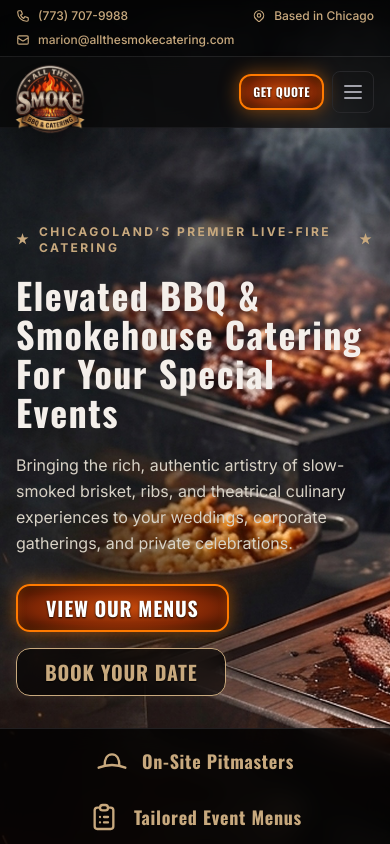
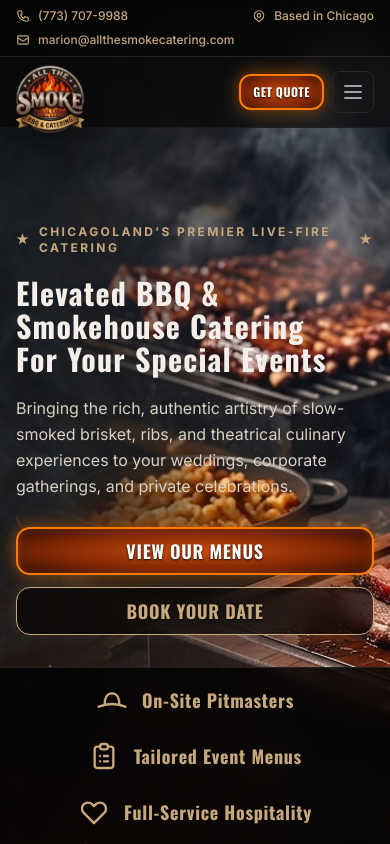
Before and after one commit to silverfox67/allthesmokecatering, a Next.js app: page / in a window 390 px wide. Shown: the top 844 px of the page. Built offline with nearby package versions, Linux system fonts and the light colour scheme; no server answers.

Commit message:
feat(mobile): optimize hero headline and full-width mobile action ctas

```diff
--- a/src/components/home/Hero.tsx
+++ b/src/components/home/Hero.tsx
@@ -253,7 +253,7 @@
           </p>
 
           {/* Main Headline */}
-          <h1 className="font-display font-bold text-4xl sm:text-5xl lg:text-6xl text-[#F4EFEA] tracking-tight leading-[1.08]">
+          <h1 className="font-display font-bold text-3xl sm:text-5xl lg:text-6xl text-[#F4EFEA] tracking-tight leading-[1.1]">
             <span className="block">Elevated BBQ &amp;</span>
             <span className="block">Smokehouse Catering</span>
             <span className="block">For Your Special Events</span>
@@ -266,17 +266,17 @@
           </p>
 
           {/* Action CTAs */}
-          <div className="pt-2 flex flex-wrap items-center gap-4">
+          <div className="pt-2 flex flex-col sm:flex-row items-stretch sm:items-center gap-3 sm:gap-4 w-full sm:w-auto">
             <a
               href="#packages"
-              className="inline-flex h-[48px] px-7 items-center justify-center rounded-[14px] bg-[radial-gradient(ellipse_at_center,_#C84A0A_0%,_#7E2605_60%,_#2A0D02_100%)] border-2 border-[#FF7A00] shadow-[0_0_18px_rgba(255,122,0,0.5),_inset_0_0_8px_rgba(255,122,0,0.25)] font-display text-xl sm:text-2xl font-bold tracking-wider text-white uppercase [text-shadow:_0_1px_2px_rgba(0,0,0,0.9)] transition-all hover:scale-[1.02] active:scale-[0.98] cursor-pointer"
+              className="w-full sm:w-auto inline-flex h-[48px] px-7 items-center justify-center rounded-[14px] bg-[radial-gradient(ellipse_at_center,_#C84A0A_0%,_#7E2605_60%,_#2A0D02_100%)] border-2 border-[#FF7A00] shadow-[0_0_18px_rgba(255,122,0,0.5),_inset_0_0_8px_rgba(255,122,0,0.25)] font-display text-lg sm:text-2xl font-bold tracking-wider text-white uppercase [text-shadow:_0_1px_2px_rgba(0,0,0,0.9)] transition-all hover:scale-[1.02] active:scale-[0.98] cursor-pointer text-center"
             >
               VIEW OUR MENUS
             </a>
             <a
               href="#quote"
               onClick={handleOpenQuoteModal}
-              className="inline-flex h-[48px] px-7 items-center justify-center rounded-[14px] bg-black/60 border border-[#C8A97E] backdrop-blur-md shadow-[0_0_12px_rgba(200,169,126,0.15)] font-display text-xl sm:text-2xl font-bold tracking-wider text-[#C8A97E] uppercase [text-shadow:_0_1px_2px_rgba(0,0,0,0.95)] transition-all hover:scale-[1.02] active:scale-[0.98] hover:border-[#FF7A00] hover:text-white hover:bg-black/80 hover:shadow-[0_0_18px_rgba(255,122,0,0.4)] cursor-pointer"
+              className="w-full sm:w-auto inline-flex h-[48px] px-7 items-center justify-center rounded-[14px] bg-black/60 border border-[#C8A97E] backdrop-blur-md shadow-[0_0_12px_rgba(200,169,126,0.15)] font-display text-lg sm:text-2xl font-bold tracking-wider text-[#C8A97E] uppercase [text-shadow:_0_1px_2px_rgba(0,0,0,0.95)] transition-all hover:scale-[1.02] active:scale-[0.98] hover:border-[#FF7A00] hover:text-white hover:bg-black/80 hover:shadow-[0_0_18px_rgba(255,122,0,0.4)] cursor-pointer text-center"
             >
               BOOK YOUR DATE
             </a>
```
